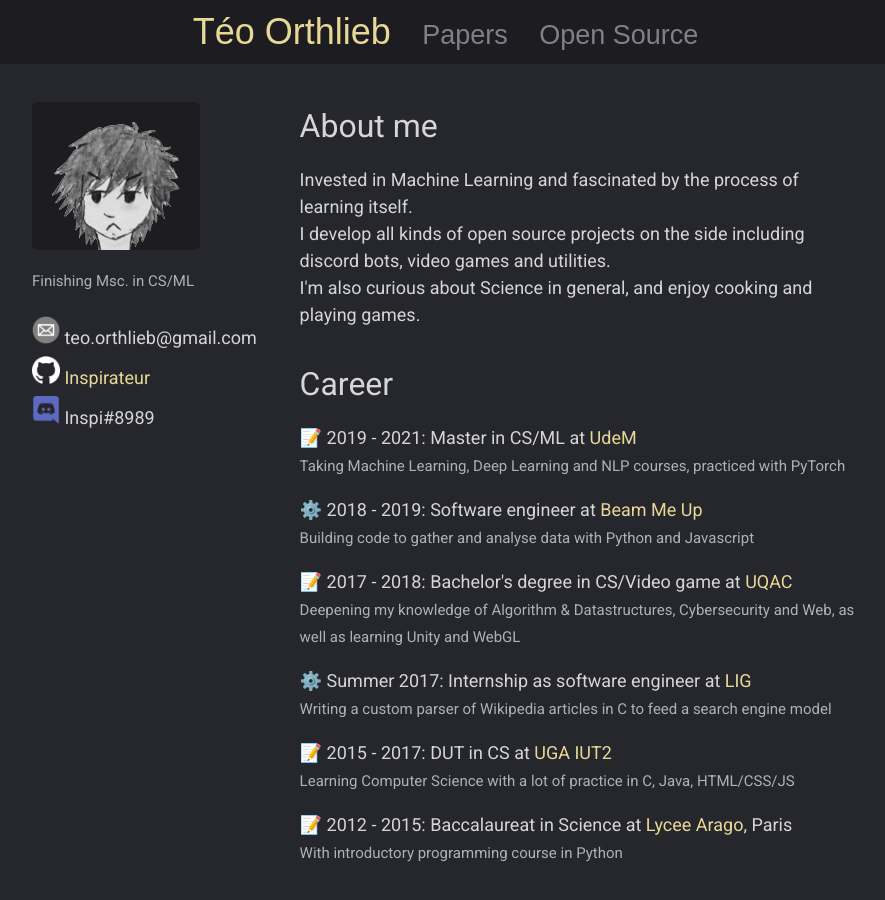
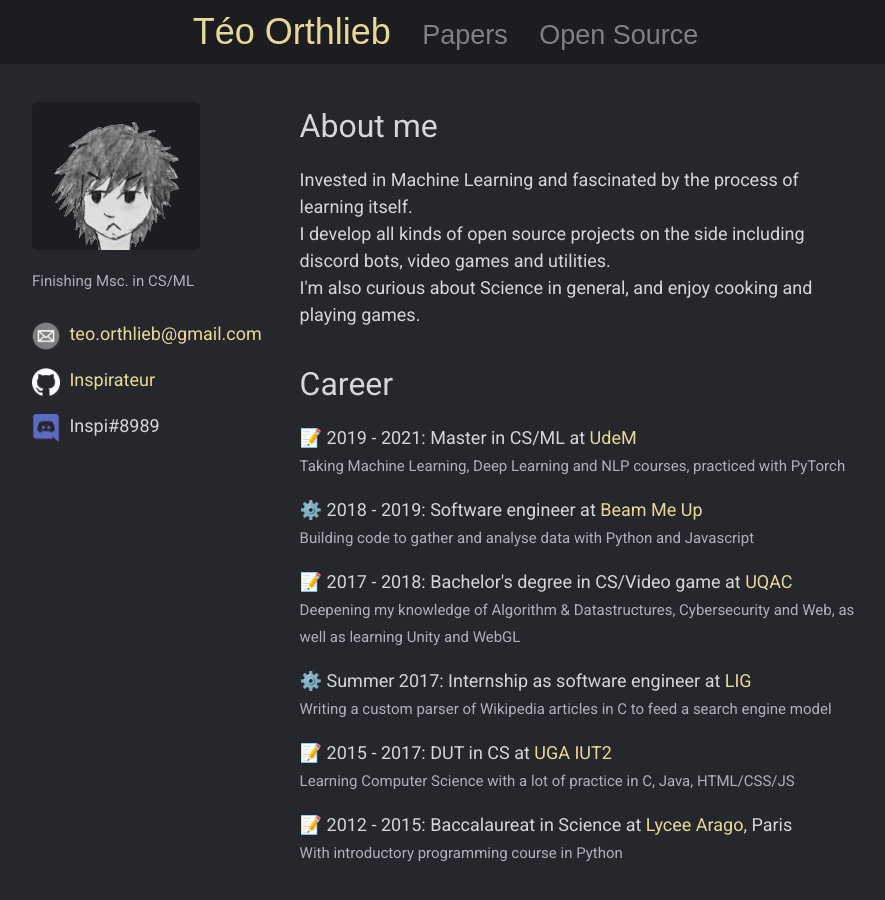
Before and after one commit to teo-orthlieb/teo-orthlieb.github.io, a plain HTML site: page index.html in a window 1280 px wide. Shown: the whole page, without its empty margins (192-1077 px from the left). Drawn offline with Linux system fonts and the light colour scheme.

Commit message:
aligned icons

```diff
--- a/index.html
+++ b/index.html
@@ -23,12 +23,13 @@
 		<div>
 			<img src="pfp.png" alt="Profile Picture">
 			<p><small>Finishing Msc. in CS/ML</small></p>
-			<p>
-				<img src="mail_icon.png" alt="mail icon" width="28"> teo.orthlieb@gmail.com <br>
-				<img src="github_icon.png" alt="github icon" width="28"> <a
-					href="https://github.com/Inspirateur">Inspirateur</a> <br>
-				<img src="discord_icon.png" alt="discord icon" width="28"> Inspi#8989
-			</p>
+			<ul>
+				<li><img src="mail_icon.png" alt="mail icon" width="28"> <a
+						href="mailto:teo.orthlieb@gmail.com">teo.orthlieb@gmail.com</a></li>
+				<li><img src="github_icon.png" alt="github icon" width="28"> <a
+						href="https://github.com/Inspirateur">Inspirateur</a></li>
+				<li><img src="discord_icon.png" alt="discord icon" width="28"> Inspi#8989</li>
+			</ul>
 		</div>
 		<div>
 			<h3>About me</h3>
--- a/load_repos.mjs
+++ b/load_repos.mjs
@@ -60,6 +60,7 @@
 		let star = htmlToElement(starIcon);
 		star.style.fill = "var(--lighter-gray)";
 		star.style.marginRight = "5px";
+		star.style.verticalAlign = "middle";
 		let stars = document.createElement("small");
 		stars.style.marginRight = "2em";
 		stars.innerText = starCount;
@@ -72,6 +73,7 @@
 		let fork = htmlToElement(forkIcon);
 		fork.style.fill = "var(--lighter-gray)";
 		fork.style.marginRight = "5px";
+		fork.style.verticalAlign = "middle";
 		let forks = document.createElement("small");
 		forks.innerText = forkCount;
 		stats.appendChild(fork);
--- a/style.css
+++ b/style.css
@@ -69,6 +69,15 @@
 
 small {
 	color: var(--lighter-gray);
+}
+
+ul {
+	padding: 0;
+}
+
+li {
+	list-style-type: none;
+	margin-bottom: 10px;
 }
 
 /* ------------------------------------
@@ -160,8 +169,8 @@
 	padding-bottom: 0;
 }
 
-#tab_me > p > img {
-	margin-left: 5px;
+#tab_me li > img {
+	margin-right: 5px;
 	vertical-align: middle;
 }
 
@@ -184,6 +193,8 @@
 #tab_projects > div {
 	display: flex;
 	flex-wrap: wrap;
+	margin: -4ex;
+	margin-top: 0;
 }
 
 #tab_projects h4 {
```
